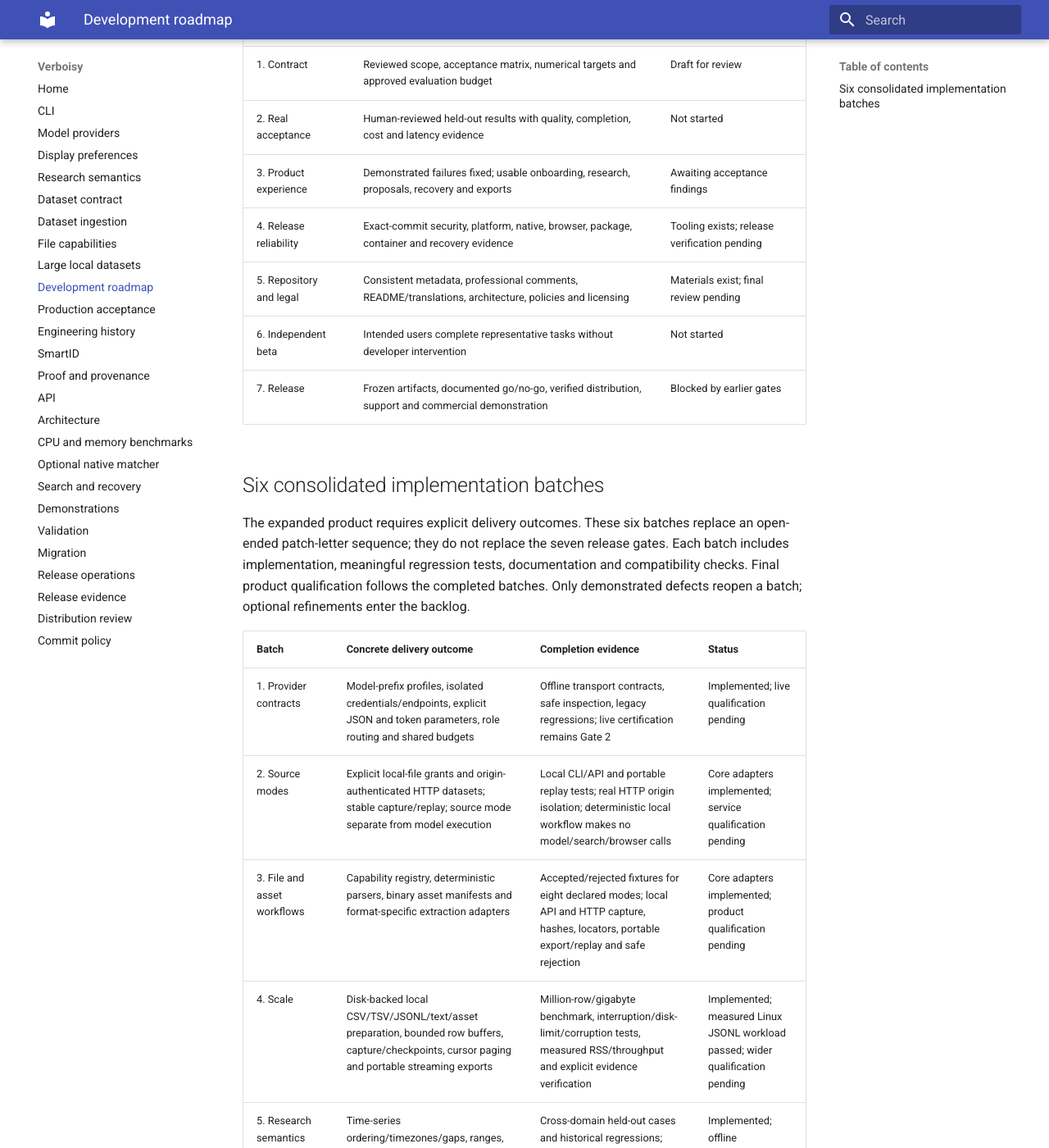
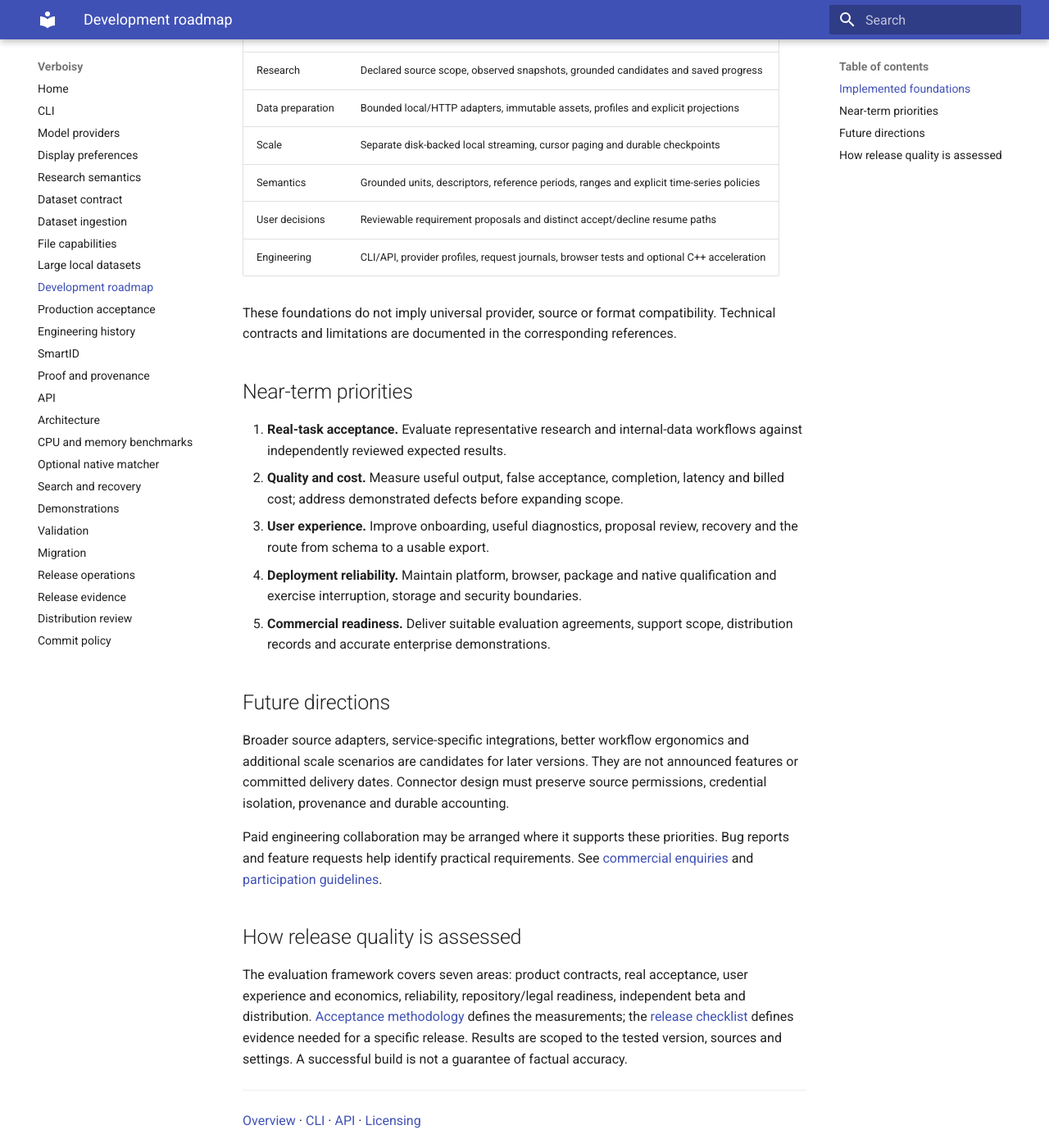
Before and after one commit to EmanueleTorrisi/verboisy, an MkDocs documentation site: the page built from docs/development-roadmap.md, in a window 1280 px wide and 1400 px high, scrolled down 355 px. Shown: the whole window at 82% size. Built offline with MkDocs 1.6.1 and Material for MkDocs 9.7.7, drawn with Linux system fonts in a browser that asks for light colours; some of the changed text lies outside the part shown.

Commit message:
docs: separate implemented capabilities from product priorities

```diff
--- a/docs/development-roadmap.md
+++ b/docs/development-roadmap.md
@@ -1,89 +1,59 @@
 <!-- Copyright (c) 2026 Emanuele Torrisi. See LICENSE for applicable terms. -->
 
-# Finite production release plan
+# Product roadmap
 
-The release target is general-purpose evidence-backed research across domains,
-with clear support boundaries and measured product outcomes. Patch letters are
-engineering history, not a measure of release readiness.
+Verboisy aims to become a trusted standard for evidence-backed data extraction:
+structured information that can be inspected, reproduced and integrated into
+real workflows. Future versions will build on validated capabilities rather than
+trade evidence quality for broader unsupported claims.
 
-The canonical contract and evaluation protocol is [Production acceptance](production-acceptance.md).
-The machine-readable inventory is `evals/release-matrix.json`. Its pending fields
-are deliberate: unselected sources and unrun evaluations cannot count as passes.
+## Implemented foundations
 
-| Gate | Required result | Current status |
-| --- | --- | --- |
-| 1. Contract | Reviewed scope, acceptance matrix, numerical targets and approved evaluation budget | Draft for review |
-| 2. Real acceptance | Human-reviewed held-out results with quality, completion, cost and latency evidence | Not started |
-| 3. Product experience | Demonstrated failures fixed; usable onboarding, research, proposals, recovery and exports | Awaiting acceptance findings |
-| 4. Release reliability | Exact-commit security, platform, native, browser, package, container and recovery evidence | Tooling exists; release verification pending |
-| 5. Repository and legal | Consistent metadata, professional comments, README/translations, architecture, policies and licensing | Materials exist; final review pending |
-| 6. Independent beta | Intended users complete representative tasks without developer intervention | Not started |
-| 7. Release | Frozen artifacts, documented go/no-go, verified distribution, support and commercial demonstration | Blocked by earlier gates |
+| Area | Current capability |
+| --- | --- |
+| Research | Declared source scope, observed snapshots, grounded candidates and saved progress |
+| Data preparation | Bounded local/HTTP adapters, immutable assets, profiles and explicit projections |
+| Scale | Separate disk-backed local streaming, cursor paging and durable checkpoints |
+| Semantics | Grounded units, descriptors, reference periods, ranges and explicit time-series policies |
+| User decisions | Reviewable requirement proposals and distinct accept/decline resume paths |
+| Engineering | CLI/API, provider profiles, request journals, browser tests and optional C++ acceleration |
 
-## Six consolidated implementation batches
+These foundations do not imply universal provider, source or format compatibility.
+Technical contracts and limitations are documented in the corresponding references.
 
-The expanded product requires explicit delivery outcomes. These six batches replace
-an open-ended patch-letter sequence; they do not replace the seven release gates.
-Each batch includes implementation, meaningful regression tests, documentation and
-compatibility checks. Final product qualification follows the completed batches.
-Only demonstrated defects reopen a batch; optional refinements enter the backlog.
+## Near-term priorities
 
-| Batch | Concrete delivery outcome | Completion evidence | Status |
-| --- | --- | --- | --- |
-| 1. Provider contracts | Model-prefix profiles, isolated credentials/endpoints, explicit JSON and token parameters, role routing and shared budgets | Offline transport contracts, safe inspection, legacy regressions; live certification remains Gate 2 | Implemented; live qualification pending |
-| 2. Source modes | Explicit local-file grants and origin-authenticated HTTP datasets; stable capture/replay; source mode separate from model execution | Local CLI/API and portable replay tests; real HTTP origin isolation; deterministic local workflow makes no model/search/browser calls | Core adapters implemented; service qualification pending |
-| 3. File and asset workflows | Capability registry, deterministic parsers, binary asset manifests and format-specific extraction adapters | Accepted/rejected fixtures for eight declared modes; local API and HTTP capture, hashes, locators, portable export/replay and safe rejection | Core adapters implemented; product qualification pending |
-| 4. Scale | Disk-backed local CSV/TSV/JSONL/text/asset preparation, bounded row buffers, capture/checkpoints, cursor paging and portable streaming exports | Million-row/gigabyte benchmark, interruption/disk-limit/corruption tests, measured RSS/throughput and explicit evidence verification | Implemented; measured Linux JSONL workload passed; wider qualification pending |
-| 5. Research semantics and experience | Time-series ordering/timezones/gaps, ranges, units/dates, useful proposals and explicit limitations | Cross-domain held-out cases and historical regressions; accurate proposals and recovery without silent contract changes | Implemented; offline regressions passed; held-out qualification pending |
-| 6. Release finish | Consistent CLI/API UX, comments, README/translations, architecture, package/native/platform checks and commercial policy review | Exact-commit release matrix, professional documentation and reviewed licensing outcome | Candidate materials aligned; final-HEAD and legal qualification pending |
+1. **Real-task acceptance.** Evaluate representative research and internal-data
+   workflows against independently reviewed expected results.
+2. **Quality and cost.** Measure useful output, false acceptance, completion, latency
+   and billed cost; address demonstrated defects before expanding scope.
+3. **User experience.** Improve onboarding, useful diagnostics, proposal review,
+   recovery and the route from schema to a usable export.
+4. **Deployment reliability.** Maintain platform, browser, package and native
+   qualification and exercise interruption, storage and security boundaries.
+5. **Commercial readiness.** Deliver suitable evaluation agreements, support scope,
+   distribution records and accurate enterprise demonstrations.
 
-Batch 3 treats all file families as potential inputs: structured text, office
-documents, columnar/scientific formats, archives, images, audio, video and opaque
-binary files. Support has three explicit levels: capture/index only, deterministic
-parsing, and model-assisted extraction. Preserving a file with a hash is not a
-claim that its contents have been understood. The capability registry must report
-the supported level and produce a useful outcome for unsupported extraction.
-Archives need bounded expansion; external references and executable content must
-not be followed merely because they are embedded in a file.
+## Future directions
 
-Batch 3 freezes its initial eight declared modes and fixture inventory in the
-release matrix: CSV, JSON, JSONL, TSV, text, DOCX, XLSX and arbitrary asset capture.
-The exact parsing and capture boundaries are documented in [File capabilities](formats.md). New niche formats can use an adapter contract
-without adding unbounded requirements to the first release. Similarly, provider
-compatibility requires an explicit qualification profile; an arbitrary future
-API cannot be certified by a generic compatibility claim.
+Broader source adapters, service-specific integrations, better workflow ergonomics
+and additional scale scenarios are candidates for later versions. They are not
+announced features or committed delivery dates. Connector design must preserve
+source permissions, credential isolation, provenance and durable accounting.
 
-The initial source adapters are explicit files and HTTP GET datasets. Database
-drivers, API-specific pagination, interactive login and OAuth flows require
-connector-specific contracts and fixtures. These are extension adapters, not
-implicit capabilities of an HTTP source declaration. Advertised enterprise
-connectors must be selected before their release qualification can be measured.
+Paid engineering collaboration may be arranged where it supports these priorities.
+Bug reports and feature requests help identify practical requirements. See
+[commercial enquiries](commercial.md) and [participation guidelines](https://github.com/EmanueleTorrisi/verboisy/blob/main/.github/CONTRIBUTING.md).
 
-The acceptance phase includes format/source/provider combinations, correctness,
-scale, economics, independent beta and final release verification. Passing unit
-coverage closes none of those measured product requirements by itself. The paid
-campaign budget is still unapproved; scope approval and successful patch checks do
-not authorize spending.
+## How release quality is assessed
 
-Every release change must name its gate, demonstrated defect or unmet criterion,
-validation and expected product outcome. New speculative refactors and language
-percentage goals do not extend this release scope. A critical defect can reopen
-an affected gate, with a concrete recorded reason. Optional refinements belong
-in the post-release backlog.
+The evaluation framework covers seven areas: product contracts, real acceptance,
+user experience and economics, reliability, repository/legal readiness, independent
+beta and distribution. [Acceptance methodology](production-acceptance.md) defines
+the measurements; the [release checklist](release-checklist.md) defines evidence
+needed for a specific release. Results are scoped to the tested version, sources
+and settings. A successful build is not a guarantee of factual accuracy.
 
-Retain useful C++ with reference equivalence, platform tests and benchmarks.
-Ordinary installation must continue to work without a compiler. Comment review
-covers existing files and explains invariants, ownership and recovery; it does
-not require narration of every line.
+---
 
-Keep the project private while commercial licensing and third-party obligations
-remain unresolved. The current BSD-2-Clause metadata is not changed by this plan.
-External code contributions remain outside the sole-maintainer policy.
-
-Prior engineering work is retained in [Engineering history](engineering-history.md).
-
-The scaled API returns counts and paged records rather than the ordinary research
-API's materialized list. See [Large local datasets](streaming.md) for supported
-formats, recovery, portable bundle version and resource ceilings. Large HTTP
-connectors, semantic/entity deduplication and out-of-core sorting/aggregation are
-not implicit capabilities of this local preparation path.
+[Overview](index.md) · [CLI](cli.md) · [API](api.md) · [Licensing](licensing.md)
```
